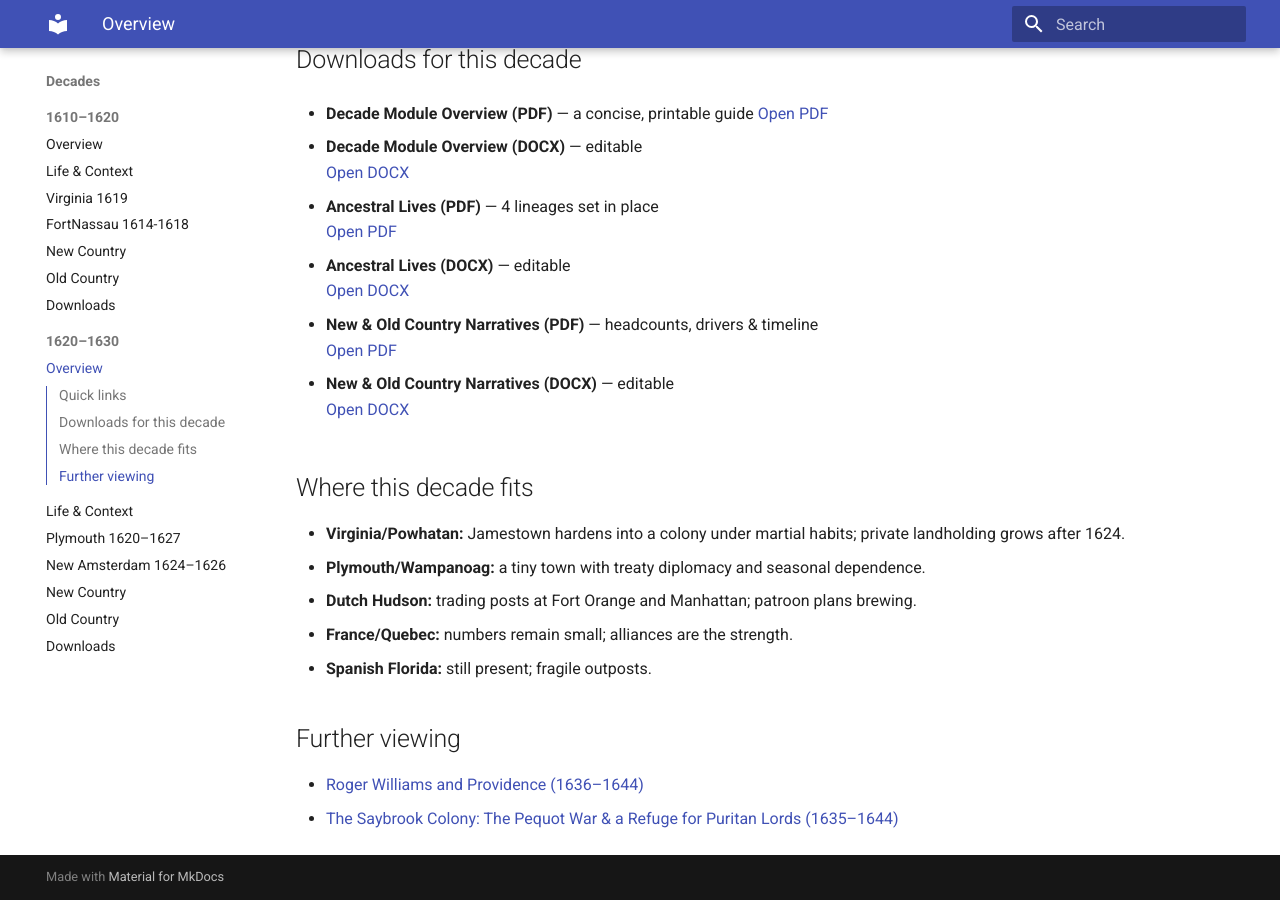
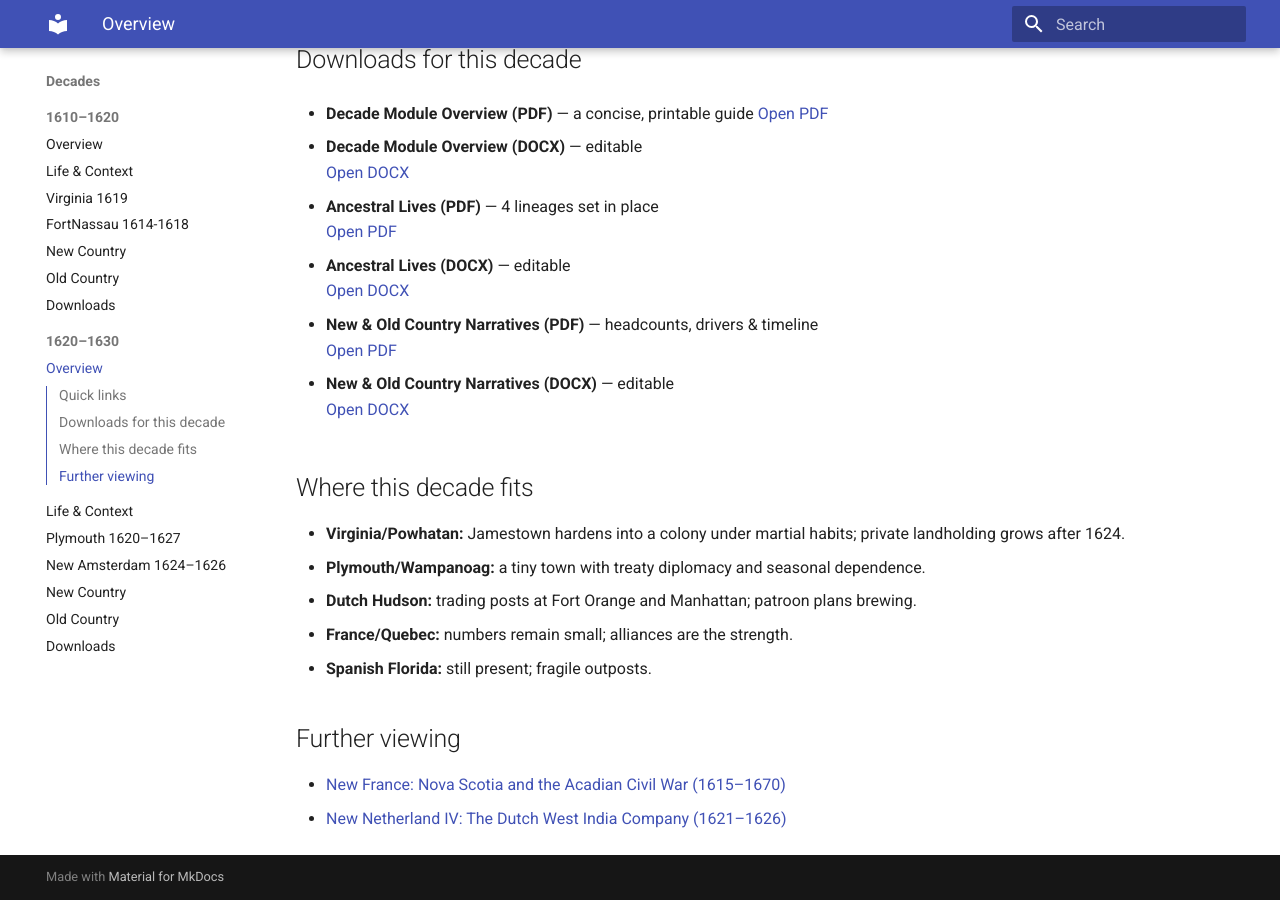
Before and after one commit to BillWorstell/WorstellWitnessWaybackMachine, an MkDocs documentation site: the page built from docs/decades/1620-1630/1620-1630.md, in a window 1280 px wide and 900 px high, scrolled down 581 px. Built offline with MkDocs 1.6.1 and Material for MkDocs 9.7.7, drawn with Linux system fonts in a browser that asks for light colours.

Commit message:
Update 1620-1630.md

```diff
--- a/docs/decades/1620-1630/1620-1630.md
+++ b/docs/decades/1620-1630/1620-1630.md
@@ -40,5 +40,5 @@
 - **Spanish Florida:** still present; fragile outposts.
 
 ## Further viewing
-- [Roger Williams and Providence (1636–1644)](https://www.youtube.com/watch?v=fDRJTnQKFzU)
-- [The Saybrook Colony: The Pequot War & a Refuge for Puritan Lords (1635–1644)](https://www.youtube.com/watch?v=9l0PlNGDFZM)
+- [New France: Nova Scotia and the Acadian Civil War (1615–1670)](https://www.youtube.com/watch?v=62G4y03u9Wc)
+- [New Netherland IV: The Dutch West India Company (1621–1626)](https://www.youtube.com/watch?v=dTaJvLm7290)
```
